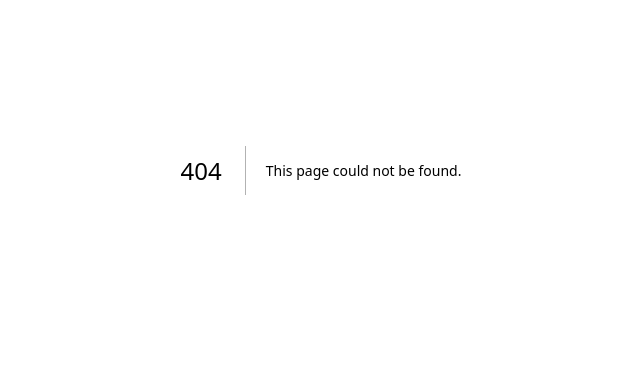
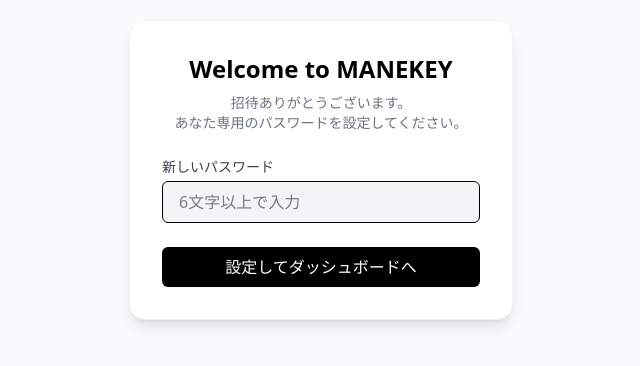
Before and after one commit to abe8877/c2c-app, a Next.js app: page /update-password in a window 1280 px wide. Before the commit this address had no page. Shown: the part 230-596 px from the top of the page, without its empty margins (319-959 px from the left). Built offline with nearby package versions, Linux system fonts and the light colour scheme.

Commit message:
fix: adjust reward image alignment

```diff
--- /dev/null
+++ b/src/app/auth/confirm/route.ts
@@ -0,0 +1,36 @@
+import { type EmailOtpType } from '@supabase/supabase-js';
+import { type NextRequest, NextResponse } from 'next/server';
+import { createClient } from '@/utils/supabase/server';
+
+export async function GET(request: NextRequest) {
+    const { searchParams } = new URL(request.url);
+    const token_hash = searchParams.get('token_hash');
+    const type = searchParams.get('type') as EmailOtpType | null;
+    // 招待の場合は、デフォルトでパスワード設定画面へ飛ばす
+    const next = searchParams.get('next') ?? '/update-password';
+
+    if (token_hash && type) {
+        const supabase = await createClient();
+
+        // トークンを検証してセッション（ログイン状態）を確立
+        const { error } = await supabase.auth.verifyOtp({
+            type,
+            token_hash,
+        });
+
+        if (!error) {
+            // 成功したらパスワード設定画面へリダイレクト
+            const url = request.nextUrl.clone();
+            url.pathname = next;
+            url.searchParams.delete('token_hash');
+            url.searchParams.delete('type');
+            return NextResponse.redirect(url);
+        }
+    }
+
+    // リンク切れやエラーの場合はログイン画面へ
+    const url = request.nextUrl.clone();
+    url.pathname = '/login';
+    url.searchParams.set('error', '招待リンクが無効か、期限切れです。');
+    return NextResponse.redirect(url);
+}
--- /dev/null
+++ b/src/app/update-password/actions.ts
@@ -0,0 +1,21 @@
+'use server';
+
+import { createClient } from '@/utils/supabase/server';
+import { redirect } from 'next/navigation';
+
+export async function updatePassword(formData: FormData) {
+    const supabase = await createClient();
+    const password = formData.get('password') as string;
+
+    // Supabaseのユーザーパスワードを上書き更新
+    const { error } = await supabase.auth.updateUser({
+        password: password
+    });
+
+    if (error) {
+        return redirect('/update-password?error=パスワードの更新に失敗しました');
+    }
+
+    // パスワード設定が完了したら、いざダッシュボードへ！
+    redirect('/admin');
+}
--- /dev/null
+++ b/src/app/update-password/page.tsx
@@ -0,0 +1,37 @@
+import { updatePassword } from './actions';
+
+export default function UpdatePasswordPage({ searchParams }: { searchParams: { error?: string } }) {
+    return (
+        <div className="flex h-screen w-full items-center justify-center bg-gray-50">
+            <form className="w-full max-w-sm flex flex-col p-8 bg-white rounded-2xl shadow-lg border border-gray-100">
+                <h1 className="text-2xl font-bold mb-2 text-center">Welcome to MANEKEY</h1>
+                <p className="text-sm text-gray-500 mb-6 text-center">
+                    招待ありがとうございます。<br />あなた専用のパスワードを設定してください。
+                </p>
+
+                <label className="text-sm font-medium text-gray-700 mb-1" htmlFor="password">新しいパスワード</label>
+                <input
+                    className="rounded-md px-4 py-2 bg-gray-100 border mb-6 focus:outline-none focus:ring-2 focus:ring-amber-500"
+                    type="password"
+                    name="password"
+                    placeholder="6文字以上で入力"
+                    required
+                    minLength={6}
+                />
+
+                <button
+                    formAction={updatePassword}
+                    className="bg-black hover:bg-gray-800 text-white rounded-md px-4 py-2 font-medium transition-colors"
+                >
+                    設定してダッシュボードへ
+                </button>
+
+                {searchParams?.error && (
+                    <p className="mt-4 p-4 bg-red-50 text-red-600 text-sm text-center rounded-md">
+                        {searchParams.error}
+                    </p>
+                )}
+            </form>
+        </div>
+    );
+}
```
